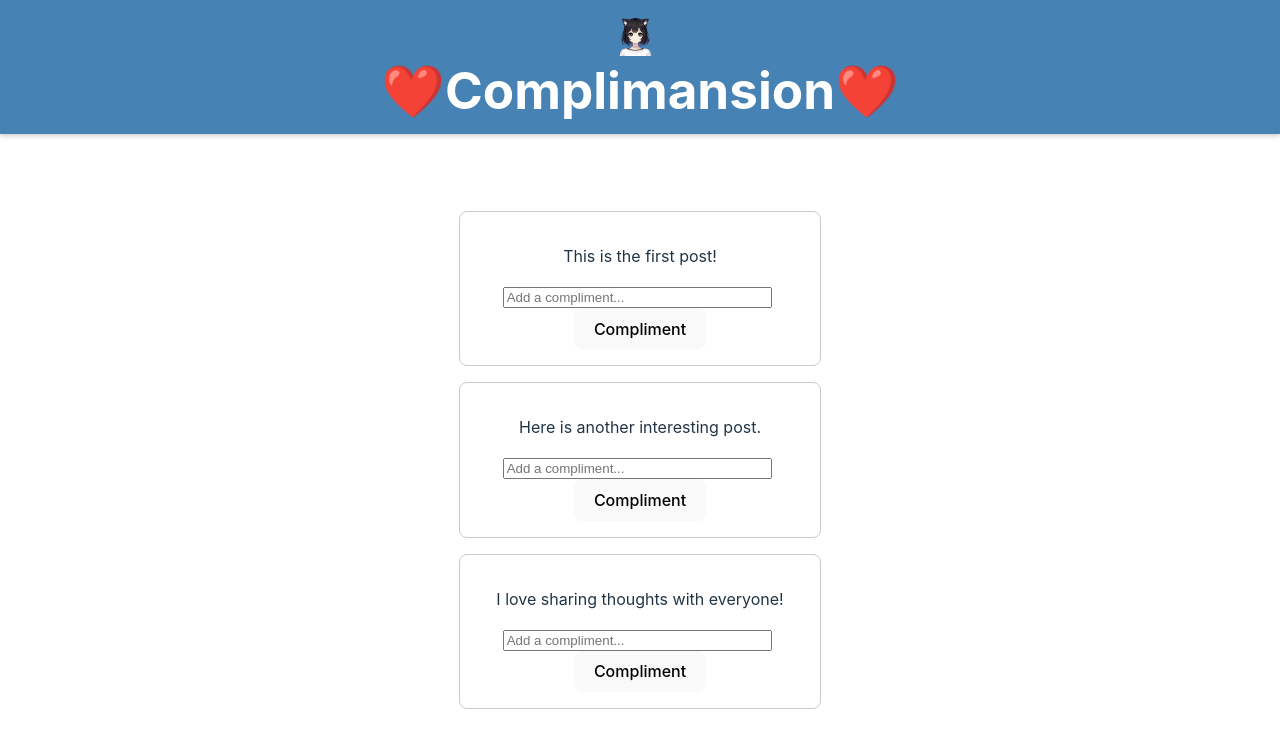
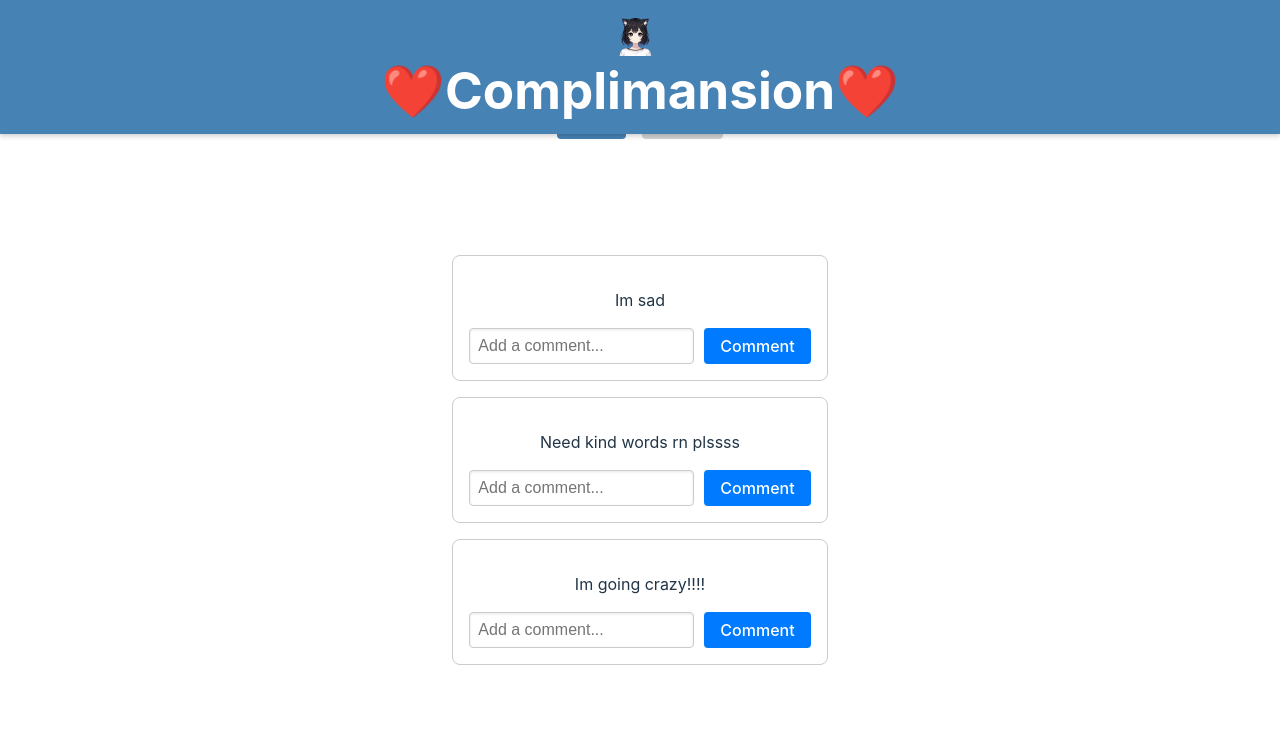
Before and after one commit to adammonkman/stormhacksproject, a Svelte app: page / in a window 1280 px wide. Shown: the top 748 px of the page. Built offline with nearby package versions, Linux system fonts and the light colour scheme.

Commit message:
better commenting

```diff
--- a/src/Feed.svelte
+++ b/src/Feed.svelte
@@ -4,21 +4,24 @@
 
     // Example hard-coded posts
     let posts = [
-        { id: 1, content: 'This is the first post!', comments: [] },
-        { id: 2, content: 'Here is another interesting post.', comments: [] },
-        { id: 3, content: 'I love sharing thoughts with everyone!', comments: [] }
+        { id: 1, content: 'Im sad', comments: [] },
+        { id: 2, content: 'Need kind words rn plssss', comments: [] },
+        { id: 3, content: 'Im going crazy!!!!', comments: [] }
     ];
 
     function addComment(postId, comment) {
-        // Find the post and add the comment
-        const post = posts.find(p => p.id === postId);
-        if (post) {
-            post.comments.push(comment);
-        }
+        // Find the post by ID and push the new comment to its comments array
+        posts = posts.map(post => {
+            if (post.id === postId) {
+                return { ...post, comments: [...post.comments, comment] };
+            }
+            return post;
+        });
     }
 </script>
 
 <div>
+    <!-- Pass each post to the Post component and handle the addComment event -->
     {#each posts as post}
         <Post {post} on:addComment={event => addComment(post.id, event.detail)} />
     {/each}
--- a/src/Post.svelte
+++ b/src/Post.svelte
@@ -2,7 +2,7 @@
 <script>
     import { createEventDispatcher } from 'svelte';
 
-    export let post;
+    export let post; // The post object, passed from Feed.svelte
     const dispatch = createEventDispatcher();
     let newComment = '';
 
@@ -15,26 +15,55 @@
     }
 </script>
 
+<!-- Post Content & Comment Input Form -->
 <div style="border: 1px solid #ccc; margin-bottom: 1rem; padding: 1rem; border-radius: 8px;">
     <p>{post.content}</p>
 
-    <div>
+    <!-- Comment Input Section -->
+    <div style="margin-top: 1rem; display: flex; align-items: center;">
         <input
             type="text"
-            placeholder="Add a compliment..."
+            placeholder="Add a comment..."
             bind:value={newComment}
             on:keydown="{(e) => e.key === 'Enter' && submitComment()}"
-            style="width: 80%; margin-right: 5px;"
+            style="
+                flex: 1;
+                padding: 0.5rem;
+                font-size: 1rem;
+                border: 1px solid #ccc;
+                border-radius: 4px;
+                margin-right: 10px;
+                box-shadow: inset 0 1px 3px rgba(0,0,0,0.1);
+            "
         />
-        <button on:click={submitComment}>Compliment</button>
+        <button
+            on:click={submitComment}
+            style="
+                background-color: #007bff;
+                color: white;
+                border: none;
+                padding: 0.5rem 1rem;
+                border-radius: 4px;
+                cursor: pointer;
+            "
+        >
+            Comment
+        </button>
     </div>
 
+    <!-- Display Comments Section -->
     {#if post.comments.length > 0}
         <div style="margin-top: 1rem;">
-            <h4>Compliments:</h4>
-            <ul>
+            <h4 style="margin-bottom: 0.5rem;">Comments:</h4>
+            <ul style="list-style: none; padding-left: 0;">
                 {#each post.comments as comment}
-                    <li>{comment}</li>
+                    <li style="
+                        padding: 0.5rem;
+                        border-bottom: 1px solid #eee;
+                        font-size: 0.9rem;
+                    ">
+                        {comment}
+                    </li>
                 {/each}
             </ul>
         </div>
```
